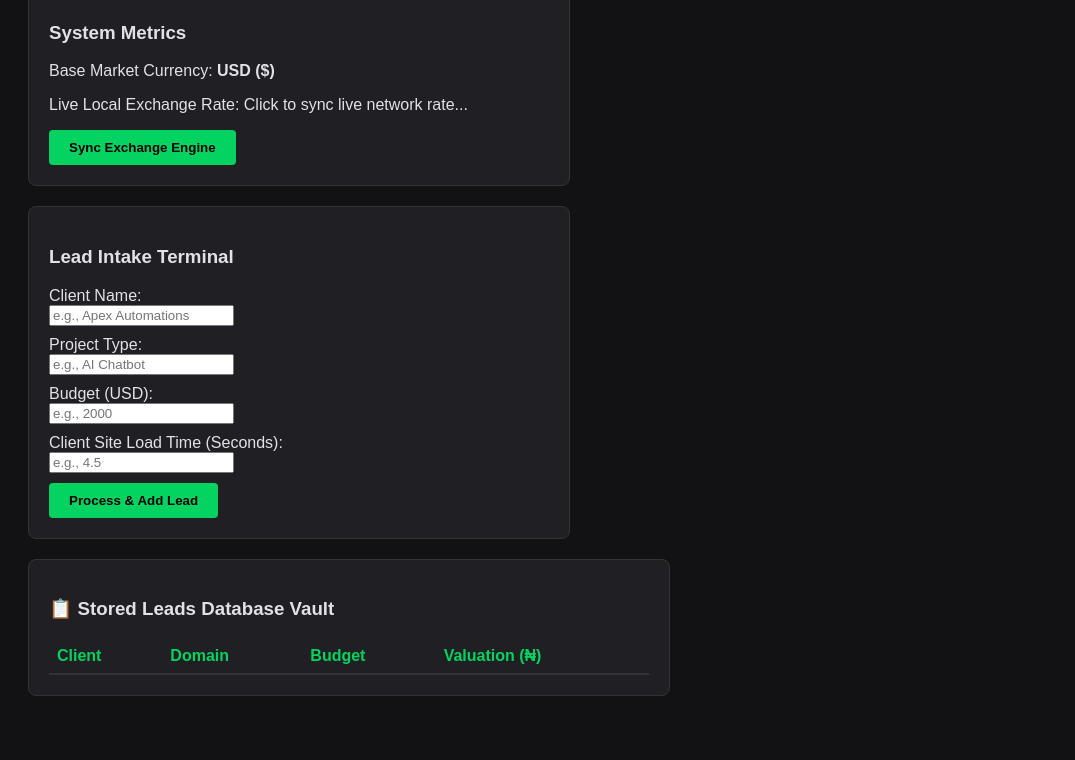
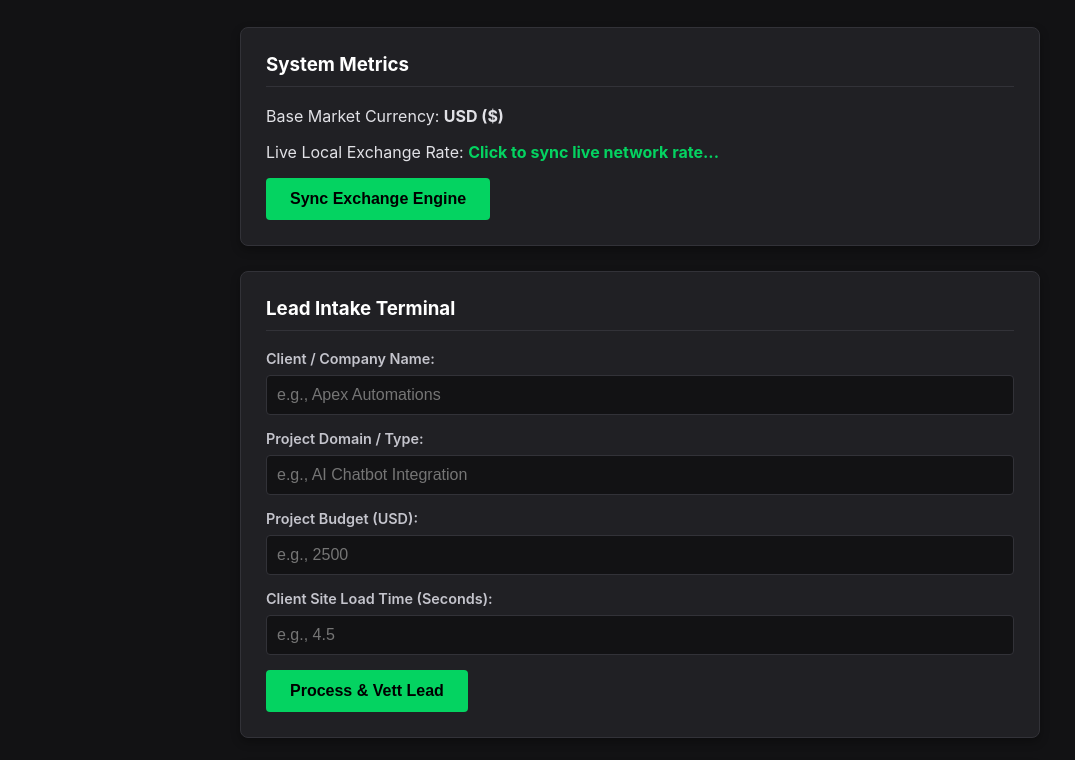
Before and after one commit to LUKMANCODECRAFT/freelance-dashboard, a plain HTML site: page index.html in a window 1280 px wide. Shown: the part 127-887 px from the top of the page, without its empty margins (0-1075 px from the left). Drawn offline with Linux system fonts and the light colour scheme.

Commit message:
Update index.html

```diff
--- a/index.html
+++ b/index.html
@@ -3,45 +3,89 @@
 <head>
     <meta charset="UTF-8">
     <meta name="viewport" content="width=device-width, initial-scale=1.0">
-    <title>Freelance Command Center</title>
+    <title>Freelance Command Center | LCC Enterprise</title>
     <style>
-        body { font-family: sans-serif; background: #121214; color: #e1e1e6; padding: 20px; }
-        .card { background: #202024; padding: 20px; border-radius: 8px; max-width: 500px; margin-bottom: 20px; border: 1px solid #323238; }
-        button { background: #04d361; color: #000; border: none; padding: 10px 20px; font-weight: bold; border-radius: 4px; cursor: pointer; }
+        body {
+            font-family: -apple-system, BlinkMacSystemFont, "Segoe UI", Roboto, sans-serif;
+            background: #121214;
+            color: #e1e1e6;
+            padding: 40px 20px;
+            max-width: 800px;
+            margin: 0 auto;
+        }
+        h1 { color: #ffffff; margin-bottom: 5px; }
+        .subtitle { color: #8d8d99; margin-top: 0; margin-bottom: 30px; font-size: 0.95rem; }
+        .card {
+            background: #202024;
+            padding: 25px;
+            border-radius: 8px;
+            margin-bottom: 25px;
+            border: 1px solid #323238;
+            box-shadow: 0 4px 10px rgba(0,0,0,0.3);
+        }
+        h3 { margin-top: 0; color: #ffffff; border-bottom: 1px solid #323238; padding-bottom: 10px; }
+        label { display: block; margin-bottom: 8px; font-weight: 600; color: #c4c4cc; font-size: 0.9rem; }
+        input {
+            width: 100%;
+            padding: 10px;
+            background: #121214;
+            border: 1px solid #323238;
+            border-radius: 4px;
+            color: #ffffff;
+            box-sizing: border-box;
+            margin-bottom: 15px;
+            font-size: 1rem;
+        }
+        input:focus { border-color: #04d361; outline: none; }
+        button {
+            background: #04d361;
+            color: #000000;
+            border: none;
+            padding: 12px 24px;
+            font-weight: bold;
+            border-radius: 4px;
+            cursor: pointer;
+            font-size: 1rem;
+            transition: background 0.2s;
+        }
         button:hover { background: #00b34d; }
+        table { width: 100%; border-collapse: collapse; margin-top: 15px; text-align: left; }
+        th { color: #04d361; font-weight: 600; padding: 12px 8px; border-bottom: 2px solid #323238; }
+        td { padding: 12px 8px; border-bottom: 1px solid #323238; color: #e1e1e6; }
     </style>
 </head>
 <body>
 
     <h1>🚀 Freelance Command Center</h1>
+    <p class="subtitle">Lukman CodeCraft (LCC) Private Automation Interface</p>
 
     <div class="card">
         <h3>System Metrics</h3>
         <p>Base Market Currency: <strong>USD ($)</strong></p>
-        <p>Live Local Exchange Rate: <span id="rate-display">Click to sync live network rate...</span></p>
+        <p>Live Local Exchange Rate: <span id="rate-display" style="color: #04d361; font-weight: bold;">Click to sync live network rate...</span></p>
         <button id="sync-btn">Sync Exchange Engine</button>
     </div>
 
     <div class="card">
         <h3>Lead Intake Terminal</h3>
         <form id="lead-form">
-            <div style="margin-bottom: 10px;">
-                <label>Client Name:</label><br>
+            <div>
+                <label for="client-name">Client / Company Name:</label>
                 <input type="text" id="client-name" required placeholder="e.g., Apex Automations">
             </div>
-            <div style="margin-bottom: 10px;">
-                <label>Project Type:</label><br>
-                <input type="text" id="project-type" required placeholder="e.g., AI Chatbot">
+            <div>
+                <label for="project-type">Project Domain / Type:</label>
+                <input type="text" id="project-type" required placeholder="e.g., AI Chatbot Integration">
             </div>
-            <div style="margin-bottom: 10px;">
-                <label>Budget (USD):</label><br>
-                <input type="number" id="client-budget" required placeholder="e.g., 2000">
+            <div>
+                <label for="client-budget">Project Budget (USD):</label>
+                <input type="number" id="client-budget" required placeholder="e.g., 2500">
             </div>
-            <div style="margin-bottom: 10px;">
-                <label>Client Site Load Time (Seconds):</label><br>
+            <div>
+                <label for="client-speed">Client Site Load Time (Seconds):</label>
                 <input type="number" step="0.1" id="client-speed" required placeholder="e.g., 4.5">
             </div>
-            <button type="submit">Process & Add Lead</button>
+            <button type="submit">Process & Vett Lead</button>
         </form>
     </div>
 
@@ -50,18 +94,18 @@
         <p>Client Name: <span id="res-name" style="color: #04d361; font-weight: bold;"></span></p>
         <p>Project Domain: <span id="res-project"></span></p>
         <p>Live Valuation: <span id="res-valuation" style="font-weight: bold;"></span></p>
-        <div id="res-status" style="padding: 10px; border-radius: 4px; font-weight: bold; margin-top: 10px;"></div>
+        <div id="res-status" style="padding: 15px; border-radius: 4px; font-weight: bold; margin-top: 15px; line-height: 1.4;"></div>
     </div>
 
-    <div class="card" style="max-width: 600px;">
+    <div class="card">
         <h3>📋 Stored Leads Database Vault</h3>
-        <table style="width: 100%; border-collapse: collapse; margin-top: 10px; text-align: left;">
+        <table>
             <thead>
-                <tr style="border-bottom: 2px solid #323238; color: #04d361;">
-                    <th style="padding: 8px;">Client</th>
-                    <th style="padding: 8px;">Domain</th>
-                    <th style="padding: 8px;">Budget</th>
-                    <th style="padding: 8px;">Valuation (₦)</th>
+                <tr>
+                    <th>Client</th>
+                    <th>Domain</th>
+                    <th>Budget & Speed</th>
+                    <th>Valuation (₦)</th>
                 </tr>
             </thead>
             <tbody id="ledger-rows">
```
